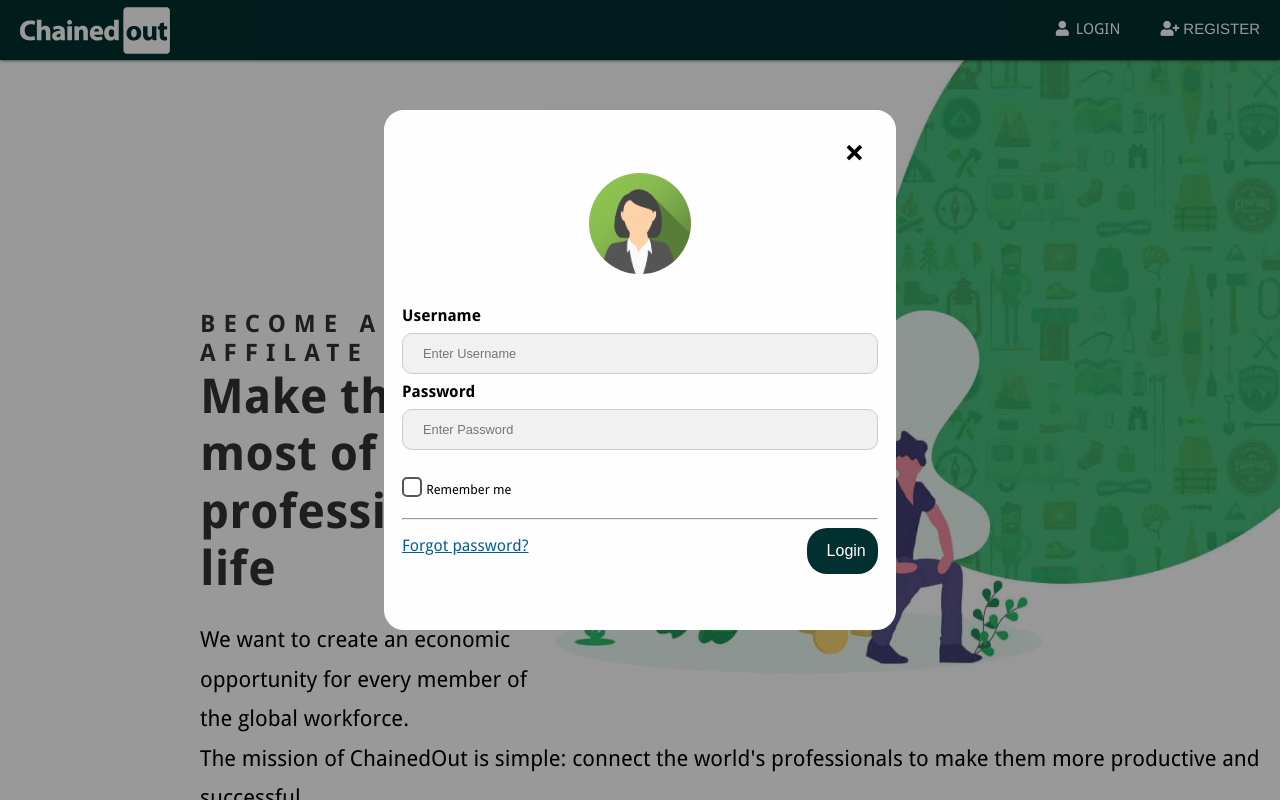
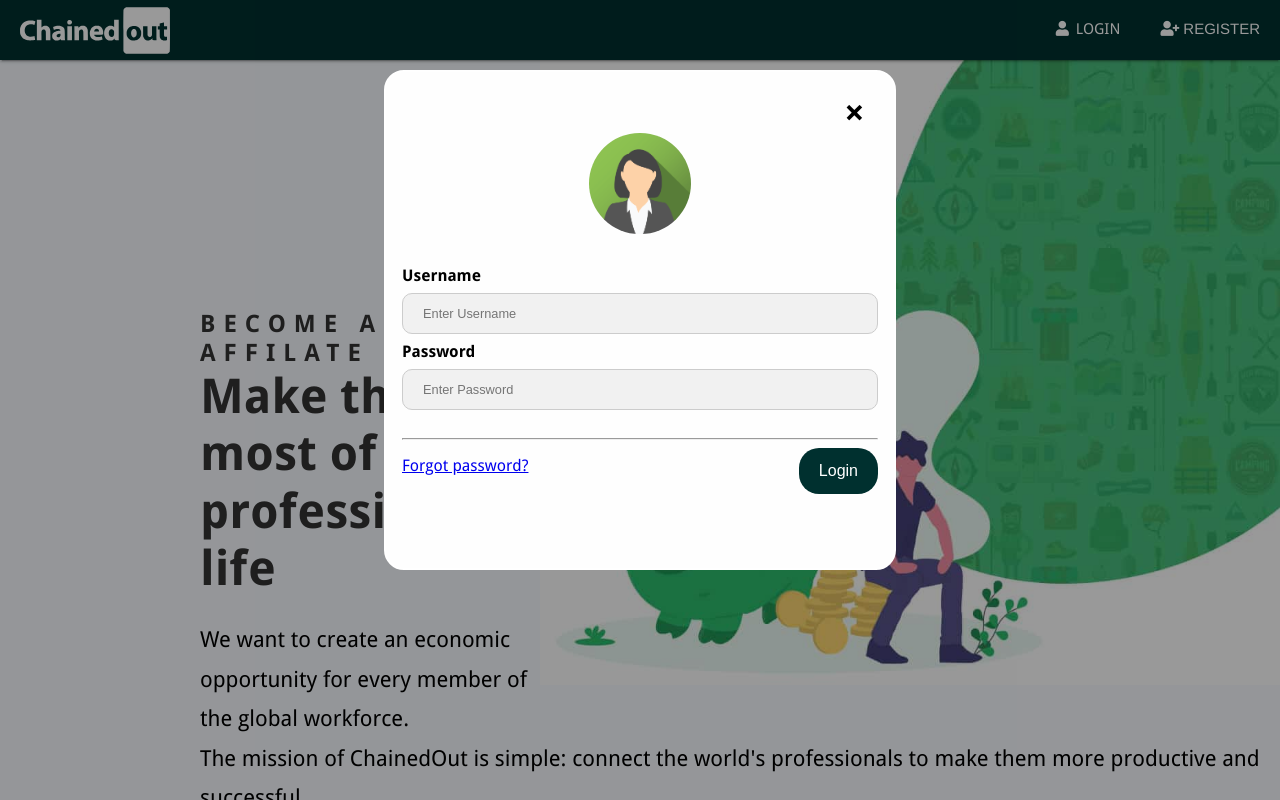
Before and after one commit to UB-ES-19/B4-Chainedout, a Django app: page /register/ in a window 1280 px wide, after a click on "LOGIN". Run offline with Django 3.2, Linux system fonts and the light colour scheme; some libraries are stand-ins or nearby versions.

Commit message:
login frontend, register htnl fix and css fixes

```diff
--- a/chainedout/static/style/style.css
+++ b/chainedout/static/style/style.css
@@ -95,10 +95,10 @@ body {
 .modal-content {
   background-color: #fefefe;
   margin: 5px auto; /* 15% from the top and centered */
-  margin-top: 50px;
-  border: 1px solid #888;
+  margin-top: 10px;
   width: 40%; /* Could be more or less, depending on screen size */
-  height: 520px;
+  min-width: 300px;
+  height: 500px;
   border: 2px solid #fff;
   border-radius: 20px;
 }
@@ -154,7 +154,6 @@ input[type=text].login_modal_input, input[type=password].login_modal_input {
 /* Set a style for all buttons */
 button.login_modal_btn {
   background-color: #00302f;
-  width: 15%;
   border: 1px solid #ccc;
   border-radius: 20px;
   float: right;
@@ -193,6 +192,7 @@ img.login_modal_avatar {
 span.login_modal_psw {
   float: left;
   padding-top: 16px;
+  color: #006097;
 }
 
 
--- a/chainedout/templates/content.html
+++ b/chainedout/templates/content.html
@@ -1 +1 @@
-CONTENT
+<p style="padding: 20px;">EMPTY CONTENT</p>
--- a/chainedout/templates/header.html
+++ b/chainedout/templates/header.html
@@ -55,16 +55,9 @@
       <input class="login_modal_input" type="password" placeholder="Enter Password" id="password" name="password" required>
 
 
-
-      <input type="checkbox" id="chkAgreeTerms" name="chkAgreeTerms" style="margin-top: 20px;">
-        <a style="font-size: 0.8em;"><label for="chkAgreeTerms" id="agreeTermsLabel">
-          Remember me
-        </label></a>
-
-
       <hr style="margin-top: 20px;">
       <button class="login_modal_btn" type="submit" value="LOGIN">Login</button>
-      <span class="login_modal_psw"> <a href="#" style="color: #006097">Forgot password?</a></span>
+      <span class="login_modal_psw"> <a href="#">Forgot password?</a></span>
 
     </div>
   </form>
--- a/chainedout/templates/registration/register.html
+++ b/chainedout/templates/registration/register.html
@@ -1,24 +1,10 @@
-{% load static %}
-<!DOCTYPE html>
-<html lang="en">
-<head>
-    <title>ChainedOut</title>
-    <meta charset="utf-8">
-    <meta name="viewport" content="width=device-width, initial-scale=1">
-    <link rel="stylesheet" href="{% static 'style/stylesheet.css' %}">
-</head>
-
-<body style="background: #ffffff" class="register">
-
-  <nav>
-    {% include "header.html" %}
-  </nav>
+{% include "header.html" %}
 
   <img src="../static/style/images/pig.jpg"style="float: right; width: 740px; height: 625px;">
 
   {% block content %}
-    <h1> Become An Affilate </h1>
-    <h2> Make the most of your professional life</h2>
+    <h1 style="margin-left: 200px;margin-top: 250px;"> Become An Affilate </h1>
+    <h2 style="margin-left: 200px;"> Make the most of your professional life</h2>
     <p style="margin-left: 200px;">
       We want to create an economic opportunity for every member of the global workforce.
       <br>The mission of ChainedOut is simple: connect the world's professionals to make them more productive and successful </p>
@@ -51,5 +37,3 @@
       </div>
 
     {% endblock %}
-
-</body>
```
Also changed, not shown: other parts of chainedout/static/style/style.css (+10 -20 lines), chainedout/templates/registration/login.html (+12 -4 lines).
